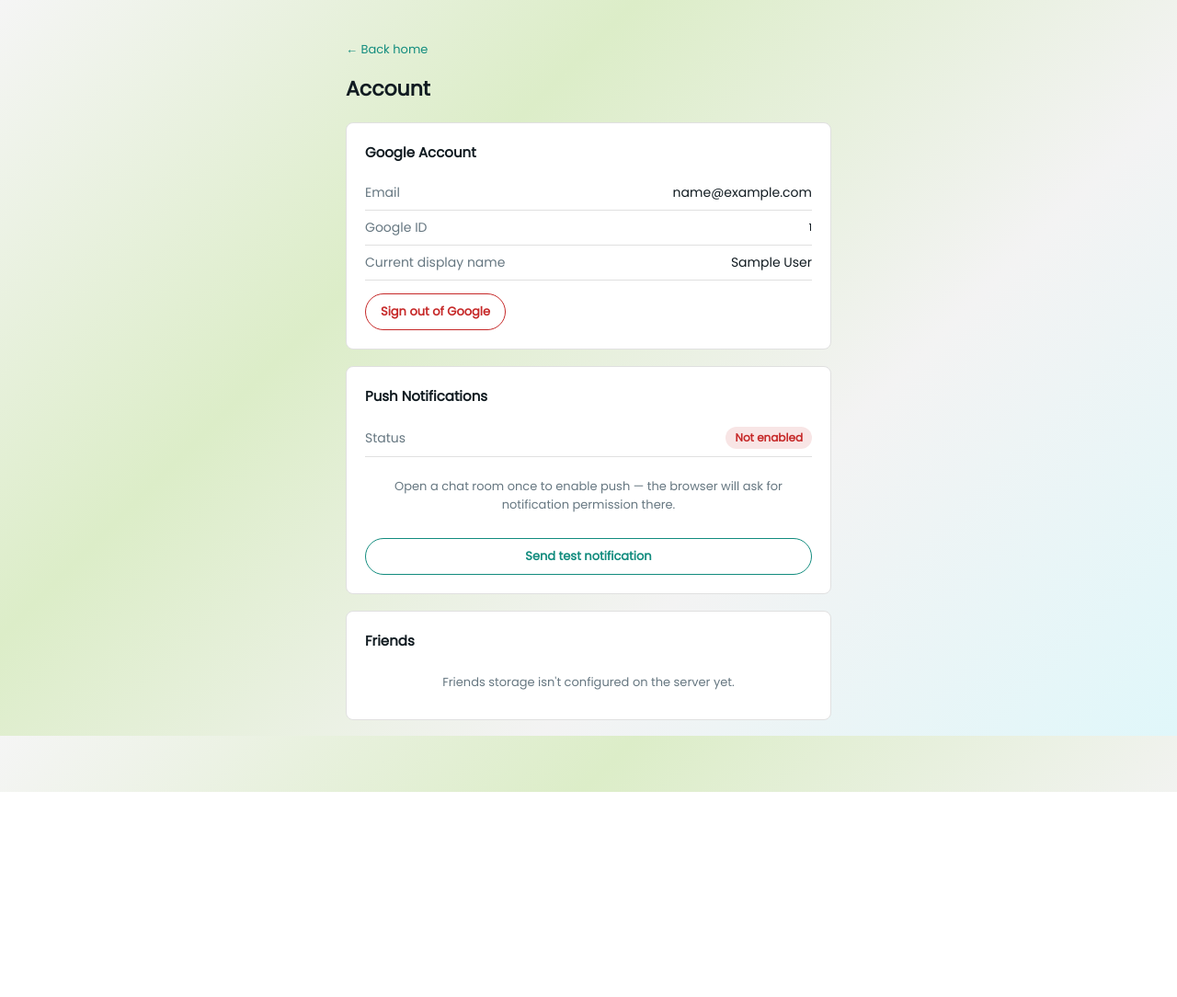
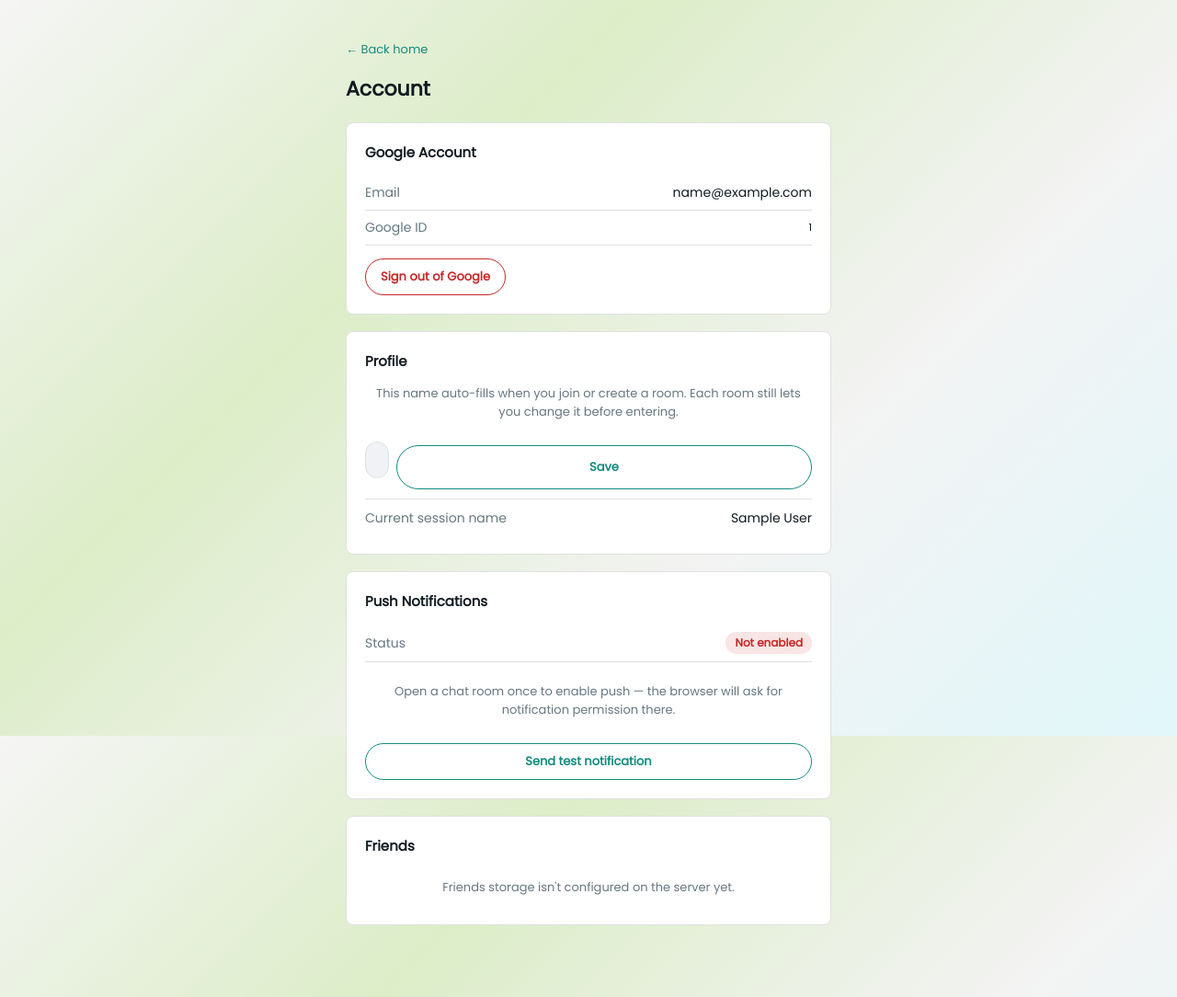
Before and after one commit to JohnPaul2011/Private.Chat-website, a Flask app: page /account in a window 1280 px wide. Shown: the whole page at 92% size. Before the commit the page ends 861 px from the top, so only its background shows below. Run offline with Flask 3, Linux system fonts and the light colour scheme; the visitor is signed in with stand-in values (Sample User, id 1).

Commit message:
Settings dashboard: editable display name + name autofill
- /account now has an editable Profile card: change display name, saved to
  Supabase (chat_profiles table), persists across sessions
- New table chat_profiles (google_id, email, display_name) — RLS enabled,
  backend-only access via service_role key, same pattern as chat_friends
- On Google sign-in: loads saved preferred name, or seeds one from Google's
  profile name on first sign-in
- join/create forms now autofill the name field from the saved preferred name
  for Google users (still editable per-room, per your existing flow)
- Added sql/002_chat_profiles.sql — run manually in Supabase SQL Editor

NOTE: requires running sql/002_chat_profiles.sql against the Supabase project
before deploy, Supabase MCP tools were unavailable this session.

```diff
--- a/app.py
+++ b/app.py
@@ -171,6 +171,42 @@ def sb_find_user_by_email(email):
         logging.info(f"Supabase find_user_by_email failed: {e}")
     return None
 
+def sb_get_profile(google_id):
+    if not supabase_available() or not google_id: return None
+    try:
+        r = _requests.get(
+            f"{SUPABASE_URL}/rest/v1/chat_profiles",
+            headers=_supabase_headers(),
+            params={"google_id": f"eq.{google_id}", "limit": 1},
+            timeout=8,
+        )
+        r.raise_for_status()
+        rows = r.json()
+        return rows[0] if rows else None
+    except Exception as e:
+        logging.info(f"Supabase get_profile failed: {e}")
+        return None
+
+def sb_upsert_profile(google_id, email, display_name):
+    if not supabase_available(): return False, "Storage not configured"
+    try:
+        r = _requests.post(
+            f"{SUPABASE_URL}/rest/v1/chat_profiles",
+            headers={**_supabase_headers(), "Prefer": "resolution=merge-duplicates"},
+            json={
+                "google_id": google_id,
+                "email": email,
+                "display_name": display_name,
+                "updated_at": datetime.datetime.utcnow().isoformat(),
+            },
+            timeout=8,
+        )
+        if r.status_code >= 400:
+            return False, r.text[:200]
+        return True, None
+    except Exception as e:
+        return False, str(e)
+
 
 # ─────────────────────────────── helpers ────────────────────────────────────
 NAME_RE = re.compile(r"^[A-Za-z0-9_\-]{1,24}$")
@@ -292,6 +328,17 @@ def google_callback():
     session.permanent = True
     session["google_id"] = userinfo["sub"]
     session["google_email"] = userinfo.get("email","")
+
+    profile = sb_get_profile(userinfo["sub"])
+    if profile and profile.get("display_name"):
+        session["preferred_name"] = profile["display_name"]
+    elif userinfo.get("name"):
+        # first sign-in: seed a profile from Google's name so it's editable in /account
+        seed_name = re.sub(r"[^A-Za-z0-9_\- ]", "", userinfo["name"])[:24].strip()
+        if seed_name:
+            session["preferred_name"] = seed_name
+            sb_upsert_profile(userinfo["sub"], userinfo.get("email",""), seed_name)
+
     flash("Signed in with Google. Pick a display name to continue.","info")
     return redirect(url_for("join"))
 
@@ -299,6 +346,7 @@ def google_callback():
 def google_logout():
     gid = session.pop("google_id", None)
     session.pop("google_email", None)
+    session.pop("preferred_name", None)
     if gid:
         with _state_lock:
             push_subscriptions.pop(gid, None)
@@ -344,6 +392,8 @@ def account():
         return redirect(url_for("index"))
     gid = session["google_id"]
     friends = sb_list_friends(gid)
+    profile = sb_get_profile(gid)
+    preferred_name = (profile or {}).get("display_name") or session.get("preferred_name","")
     return render_template(
         "account.html",
         username=session.get("name","Guest"),
@@ -352,7 +402,28 @@ def account():
         has_subscription=gid in push_subscriptions,
         friends=friends,
         supabase_available=supabase_available(),
+        preferred_name=preferred_name,
     )
+
+@app.route("/account/update-name", methods=["POST"])
+def update_name():
+    check_csrf()
+    require_google()
+    gid = session["google_id"]
+    new_name = (request.form.get("display_name") or "").strip()
+    if not NAME_RE.match(new_name):
+        flash("Name must be 1-24 characters, letters/numbers/_/- only.","error")
+        return redirect(url_for("account"))
+    if new_name.lower() in BAD_USERNAMES:
+        flash("That name isn't allowed.","error")
+        return redirect(url_for("account"))
+    ok, err = sb_upsert_profile(gid, session.get("google_email",""), new_name)
+    if ok:
+        session["preferred_name"] = new_name
+        flash("Display name updated. It'll auto-fill next time you join or create a room.","info")
+    else:
+        flash(f"Couldn't update name: {err or 'unknown error'}","error")
+    return redirect(url_for("account"))
 
 @app.route("/account/friends/add", methods=["POST"])
 def add_friend():
@@ -676,7 +747,11 @@ def join():
             with _state_lock:
                 rooms[code].setdefault("google_map", {})[name] = session["google_id"]
         return redirect(url_for("room"))
-    return render_template("join.html", username=session.get("name","Guest"), google_signed_in=bool(session.get("google_id")))
+    return render_template(
+        "join.html",
+        username=session.get("name") or session.get("preferred_name") or "Guest",
+        google_signed_in=bool(session.get("google_id")),
+    )
 
 @app.route("/create", methods=["GET","POST"])
 def create():
@@ -721,7 +796,11 @@ def create():
         session["room"] = code
         session["name"] = name
         return redirect(url_for("room"))
-    return render_template("create.html", username=session.get("name","Guest"), google_signed_in=bool(session.get("google_id")))
+    return render_template(
+        "create.html",
+        username=session.get("name") or session.get("preferred_name") or "Guest",
+        google_signed_in=bool(session.get("google_id")),
+    )
 
 @app.route("/room")
 def room():
--- /dev/null
+++ b/sql/002_chat_profiles.sql
@@ -0,0 +1,11 @@
+create table if not exists chat_profiles (
+    google_id text primary key,
+    email text,
+    display_name text,
+    updated_at timestamptz not null default now()
+);
+
+alter table chat_profiles enable row level security;
+revoke select on public.chat_profiles from anon, authenticated;
+-- No policies added: this table is only reachable via the Flask backend's service_role key,
+-- same pattern as chat_friends.
--- a/templates/account.html
+++ b/templates/account.html
@@ -120,12 +120,24 @@
         <span class="acct-label">Google ID</span>
         <span class="acct-value" style="font-size:11px;">{{ google_id }}</span>
       </div>
-      <div class="acct-row">
-        <span class="acct-label">Current display name</span>
-        <span class="acct-value">{{ username }}</span>
-      </div>
       <div style="margin-top:14px;">
         <a href="/auth/google/logout" class="acct-btn danger" style="text-decoration:none;display:inline-block;">Sign out of Google</a>
+      </div>
+    </div>
+
+    <div class="acct-card">
+      <h2>Profile</h2>
+      <p class="empty-state" style="padding-top:0;margin-bottom:10px;">
+        This name auto-fills when you join or create a room. Each room still lets you change it before entering.
+      </p>
+      <form method="POST" action="/account/update-name" class="add-friend-form">
+        <input type="hidden" name="csrf_token" value="{{ csrf_token() }}">
+        <input type="text" name="display_name" value="{{ preferred_name }}" placeholder="Display name" maxlength="24" pattern="[A-Za-z0-9_\-]{1,24}" required>
+        <button type="submit" class="acct-btn">Save</button>
+      </form>
+      <div class="acct-row" style="margin-top:10px;border-top:1px solid var(--form-border);padding-top:10px;">
+        <span class="acct-label">Current session name</span>
+        <span class="acct-value">{{ username }}</span>
       </div>
     </div>
 
```
